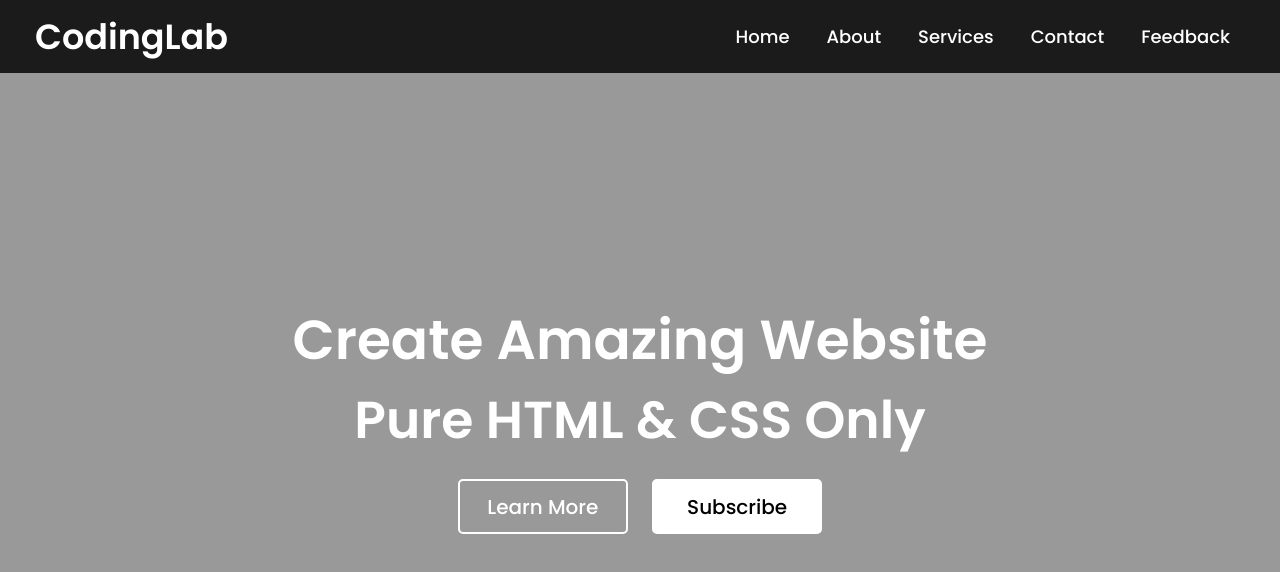
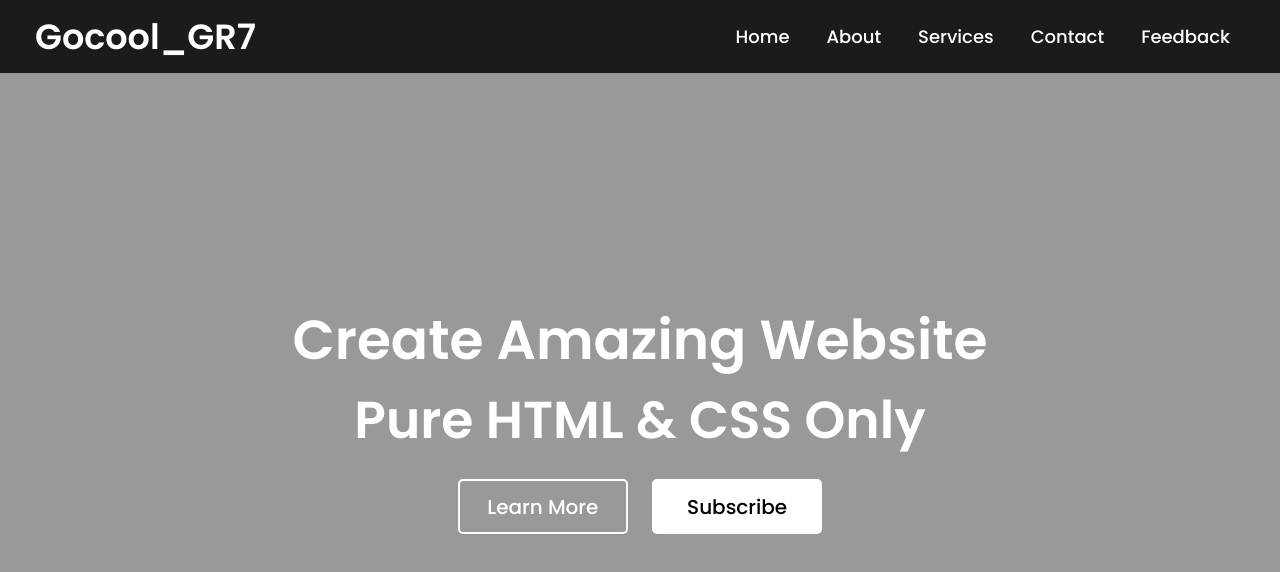
Before and after one commit to gokul-gr7/gokuljayanth.me, a plain HTML site: page index.html in a window 1280 px wide. Drawn offline with Linux system fonts and the light colour scheme.

Commit message:
Update index.html

```diff
--- a/index.html
+++ b/index.html
@@ -12,7 +12,7 @@
   <nav>
     <div class="menu">
       <div class="logo">
-        <a href="#">CodingLab</a>
+        <a href="#">Gocool_GR7</a>
       </div>
       <ul>
         <li><a href="#">Home</a></li>
```
